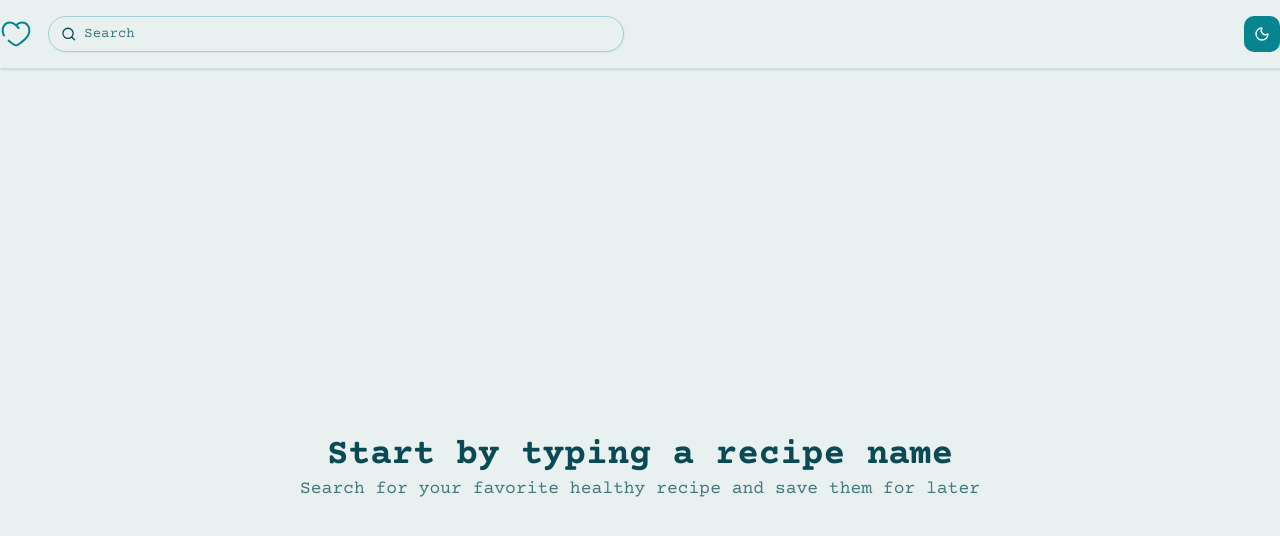
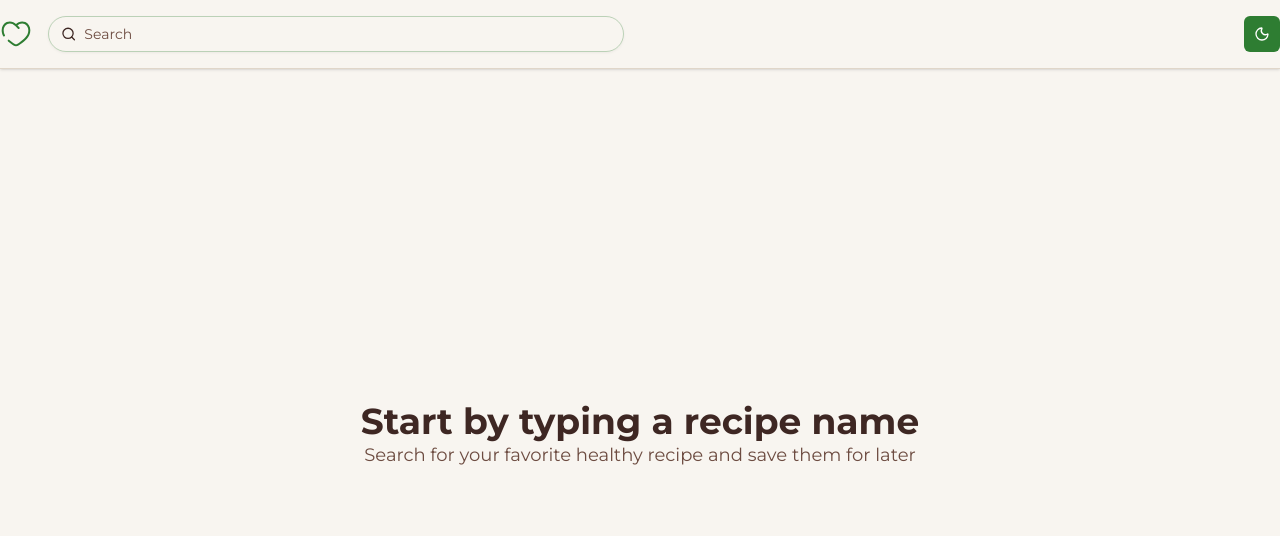
Before and after one commit to mohamedyasser27/healthy-recipe-explorer, a Next.js app: page / in a window 1280 px wide. Shown: the top 536 px of the page. Built offline with nearby package versions, Linux system fonts and the light colour scheme.

Commit message:
style: update theme to match aesthetic

```diff
--- a/src/app/globals.css
+++ b/src/app/globals.css
@@ -9,118 +9,127 @@
 html,
 body,
 #root,
-#_next,
-main {
+#_next {
   height: 100%;
   width: 100%;
 }
 
+body {
+  display: flex;
+  flex-direction: column;
+  min-height: 100vh;
+}
+
+main {
+  flex: 1;
+}
+
 :root {
-  --background: #e8f0f0;
-  --foreground: #0a4a55;
-  --card: #f2f7f7;
-  --card-foreground: #0a4a55;
-  --popover: #f2f7f7;
-  --popover-foreground: #0a4a55;
-  --primary: #06858e;
+  --background: #f8f5f0;
+  --foreground: #3e2723;
+  --card: #f8f5f0;
+  --card-foreground: #3e2723;
+  --popover: #f8f5f0;
+  --popover-foreground: #3e2723;
+  --primary: #2e7d32;
   --primary-foreground: #ffffff;
-  --secondary: #d9eaea;
-  --secondary-foreground: #0a4a55;
-  --muted: #e0eaea;
-  --muted-foreground: #427a7e;
-  --accent: #c9e5e7;
-  --accent-foreground: #0a4a55;
-  --destructive: #d13838;
+  --secondary: #e8f5e9;
+  --secondary-foreground: #1b5e20;
+  --muted: #f0e9e0;
+  --muted-foreground: #6d4c41;
+  --accent: #c8e6c9;
+  --accent-foreground: #1b5e20;
+  --destructive: #c62828;
   --destructive-foreground: #ffffff;
-  --border: #cde0e2;
-  --input: #d9eaea;
-  --ring: #06858e;
-  --chart-1: #06858e;
-  --chart-2: #1e9ea6;
-  --chart-3: #37b6be;
-  --chart-4: #5dc7ce;
-  --chart-5: #8ad8dd;
-  --sidebar: #daebed;
-  --sidebar-foreground: #0a4a55;
-  --sidebar-primary: #06858e;
+  --border: #e0d6c9;
+  --input: #e0d6c9;
+  --ring: #2e7d32;
+  --chart-1: #4caf50;
+  --chart-2: #388e3c;
+  --chart-3: #2e7d32;
+  --chart-4: #1b5e20;
+  --chart-5: #0a1f0c;
+  --sidebar: #f0e9e0;
+  --sidebar-foreground: #3e2723;
+  --sidebar-primary: #2e7d32;
   --sidebar-primary-foreground: #ffffff;
-  --sidebar-accent: #c9e5e7;
-  --sidebar-accent-foreground: #0a4a55;
-  --sidebar-border: #cde0e2;
-  --sidebar-ring: #06858e;
-  --font-sans: Courier Prime, monospace;
-  --font-serif: Courier Prime, monospace;
-  --font-mono: Courier Prime, monospace;
-  --radius: 0.75rem;
-  --shadow-x: 1px;
+  --sidebar-accent: #c8e6c9;
+  --sidebar-accent-foreground: #1b5e20;
+  --sidebar-border: #e0d6c9;
+  --sidebar-ring: #2e7d32;
+  --font-sans: Montserrat, sans-serif;
+  --font-serif: Merriweather, serif;
+  --font-mono: Source Code Pro, monospace;
+  --radius: 0.5rem;
+  --shadow-x: 0;
   --shadow-y: 1px;
-  --shadow-blur: 2px;
+  --shadow-blur: 3px;
   --shadow-spread: 0px;
-  --shadow-opacity: 0.15;
-  --shadow-color: hsl(185 70% 30% / 0.15);
-  --shadow-2xs: 1px 1px 2px 0px hsl(185 70% 30% / 0.07);
-  --shadow-xs: 1px 1px 2px 0px hsl(185 70% 30% / 0.07);
-  --shadow-sm: 1px 1px 2px 0px hsl(185 70% 30% / 0.15), 1px 1px 2px -1px hsl(185 70% 30% / 0.15);
-  --shadow: 1px 1px 2px 0px hsl(185 70% 30% / 0.15), 1px 1px 2px -1px hsl(185 70% 30% / 0.15);
-  --shadow-md: 1px 1px 2px 0px hsl(185 70% 30% / 0.15), 1px 2px 4px -1px hsl(185 70% 30% / 0.15);
-  --shadow-lg: 1px 1px 2px 0px hsl(185 70% 30% / 0.15), 1px 4px 6px -1px hsl(185 70% 30% / 0.15);
-  --shadow-xl: 1px 1px 2px 0px hsl(185 70% 30% / 0.15), 1px 8px 10px -1px hsl(185 70% 30% / 0.15);
-  --shadow-2xl: 1px 1px 2px 0px hsl(185 70% 30% / 0.38);
+  --shadow-opacity: 0.1;
+  --shadow-color: oklch(0 0 0);
+  --shadow-2xs: 0 1px 3px 0px hsl(0 0% 0% / 0.05);
+  --shadow-xs: 0 1px 3px 0px hsl(0 0% 0% / 0.05);
+  --shadow-sm: 0 1px 3px 0px hsl(0 0% 0% / 0.10), 0 1px 2px -1px hsl(0 0% 0% / 0.10);
+  --shadow: 0 1px 3px 0px hsl(0 0% 0% / 0.10), 0 1px 2px -1px hsl(0 0% 0% / 0.10);
+  --shadow-md: 0 1px 3px 0px hsl(0 0% 0% / 0.10), 0 2px 4px -1px hsl(0 0% 0% / 0.10);
+  --shadow-lg: 0 1px 3px 0px hsl(0 0% 0% / 0.10), 0 4px 6px -1px hsl(0 0% 0% / 0.10);
+  --shadow-xl: 0 1px 3px 0px hsl(0 0% 0% / 0.10), 0 8px 10px -1px hsl(0 0% 0% / 0.10);
+  --shadow-2xl: 0 1px 3px 0px hsl(0 0% 0% / 0.25);
   --tracking-normal: 0em;
   --spacing: 0.25rem;
 }
 
 .dark {
-  --background: #0a1a20;
-  --foreground: #4de8e8;
-  --card: #0c2025;
-  --card-foreground: #4de8e8;
-  --popover: #0c2025;
-  --popover-foreground: #4de8e8;
-  --primary: #4de8e8;
-  --primary-foreground: #0a1a20;
-  --secondary: #164955;
-  --secondary-foreground: #4de8e8;
-  --muted: #0f3039;
-  --muted-foreground: #36a5a5;
-  --accent: #164955;
-  --accent-foreground: #4de8e8;
-  --destructive: #e83c3c;
-  --destructive-foreground: #f2f2f2;
-  --border: #164955;
-  --input: #164955;
-  --ring: #4de8e8;
-  --chart-1: #4de8e8;
-  --chart-2: #36a5a5;
-  --chart-3: #2d8a8a;
-  --chart-4: #19595e;
-  --chart-5: #0e383c;
-  --sidebar: #0a1a20;
-  --sidebar-foreground: #4de8e8;
-  --sidebar-primary: #4de8e8;
-  --sidebar-primary-foreground: #0a1a20;
-  --sidebar-accent: #164955;
-  --sidebar-accent-foreground: #4de8e8;
-  --sidebar-border: #164955;
-  --sidebar-ring: #4de8e8;
-  --font-sans: Courier Prime, monospace;
-  --font-serif: Courier Prime, monospace;
-  --font-mono: Courier Prime, monospace;
-  --radius: 0.75rem;
-  --shadow-x: 1px;
+  --background: #1c2a1f;
+  --foreground: #f0ebe5;
+  --card: #2d3a2e;
+  --card-foreground: #f0ebe5;
+  --popover: #2d3a2e;
+  --popover-foreground: #f0ebe5;
+  --primary: #4caf50;
+  --primary-foreground: #0a1f0c;
+  --secondary: #3e4a3d;
+  --secondary-foreground: #d7e0d6;
+  --muted: #252f26;
+  --muted-foreground: #d7cfc4;
+  --accent: #388e3c;
+  --accent-foreground: #f0ebe5;
+  --destructive: #c62828;
+  --destructive-foreground: #f0ebe5;
+  --border: #3e4a3d;
+  --input: #3e4a3d;
+  --ring: #4caf50;
+  --chart-1: #81c784;
+  --chart-2: #66bb6a;
+  --chart-3: #4caf50;
+  --chart-4: #43a047;
+  --chart-5: #388e3c;
+  --sidebar: #1c2a1f;
+  --sidebar-foreground: #f0ebe5;
+  --sidebar-primary: #4caf50;
+  --sidebar-primary-foreground: #0a1f0c;
+  --sidebar-accent: #388e3c;
+  --sidebar-accent-foreground: #f0ebe5;
+  --sidebar-border: #3e4a3d;
+  --sidebar-ring: #4caf50;
+  --font-sans: Montserrat, sans-serif;
+  --font-serif: Merriweather, serif;
+  --font-mono: Source Code Pro, monospace;
+  --radius: 0.5rem;
+  --shadow-x: 0;
   --shadow-y: 1px;
-  --shadow-blur: 2px;
+  --shadow-blur: 3px;
   --shadow-spread: 0px;
-  --shadow-opacity: 0.2;
-  --shadow-color: hsl(180 70% 60% / 0.2);
-  --shadow-2xs: 1px 1px 2px 0px hsl(180 70% 60% / 0.10);
-  --shadow-xs: 1px 1px 2px 0px hsl(180 70% 60% / 0.10);
-  --shadow-sm: 1px 1px 2px 0px hsl(180 70% 60% / 0.20), 1px 1px 2px -1px hsl(180 70% 60% / 0.20);
-  --shadow: 1px 1px 2px 0px hsl(180 70% 60% / 0.20), 1px 1px 2px -1px hsl(180 70% 60% / 0.20);
-  --shadow-md: 1px 1px 2px 0px hsl(180 70% 60% / 0.20), 1px 2px 4px -1px hsl(180 70% 60% / 0.20);
-  --shadow-lg: 1px 1px 2px 0px hsl(180 70% 60% / 0.20), 1px 4px 6px -1px hsl(180 70% 60% / 0.20);
-  --shadow-xl: 1px 1px 2px 0px hsl(180 70% 60% / 0.20), 1px 8px 10px -1px hsl(180 70% 60% / 0.20);
-  --shadow-2xl: 1px 1px 2px 0px hsl(180 70% 60% / 0.50);
+  --shadow-opacity: 0.1;
+  --shadow-color: oklch(0 0 0);
+  --shadow-2xs: 0 1px 3px 0px hsl(0 0% 0% / 0.05);
+  --shadow-xs: 0 1px 3px 0px hsl(0 0% 0% / 0.05);
+  --shadow-sm: 0 1px 3px 0px hsl(0 0% 0% / 0.10), 0 1px 2px -1px hsl(0 0% 0% / 0.10);
+  --shadow: 0 1px 3px 0px hsl(0 0% 0% / 0.10), 0 1px 2px -1px hsl(0 0% 0% / 0.10);
+  --shadow-md: 0 1px 3px 0px hsl(0 0% 0% / 0.10), 0 2px 4px -1px hsl(0 0% 0% / 0.10);
+  --shadow-lg: 0 1px 3px 0px hsl(0 0% 0% / 0.10), 0 4px 6px -1px hsl(0 0% 0% / 0.10);
+  --shadow-xl: 0 1px 3px 0px hsl(0 0% 0% / 0.10), 0 8px 10px -1px hsl(0 0% 0% / 0.10);
+  --shadow-2xl: 0 1px 3px 0px hsl(0 0% 0% / 0.25);
 }
 
 @theme inline {
@@ -185,4 +194,5 @@
   body {
     @apply bg-background text-foreground;
   }
+
 }
--- a/src/app/layout.tsx
+++ b/src/app/layout.tsx
@@ -1,15 +1,15 @@
 import "./globals.css";
 
-import { Courier_Prime } from "next/font/google";
+import { Montserrat } from "next/font/google";
 
 import { Navbar } from "@/components/Navbar";
 import { SearchResultProvider } from "@/components/providers/search-result-provider";
 import { ThemeProvider } from "@/components/providers/theme-provider";
 
-const courierPrime = Courier_Prime({
+const montserrat = Montserrat({
 	subsets: ["latin"],
-	weight: ["400", "700"],
-	variable: "--font-courier-prime",
+	weight: ["400", "500", "600", "700"],
+	variable: "--font-montserrat",
 });
 
 export default function RootLayout({
@@ -20,7 +20,7 @@
 	return (
 		<html
 			lang="en"
-			className={`${courierPrime.variable}`}
+			className={`${montserrat.variable}`}
 			suppressHydrationWarning
 		>
 			<body className="transition-colors">
```
